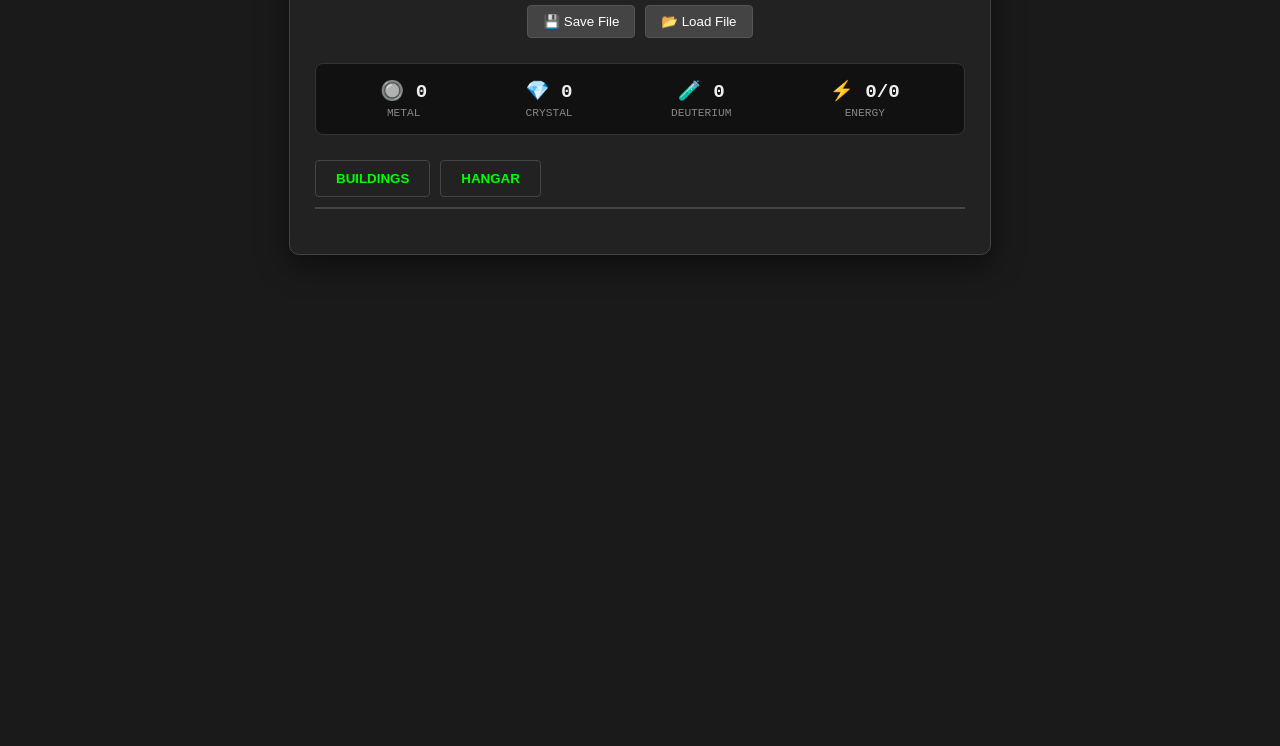
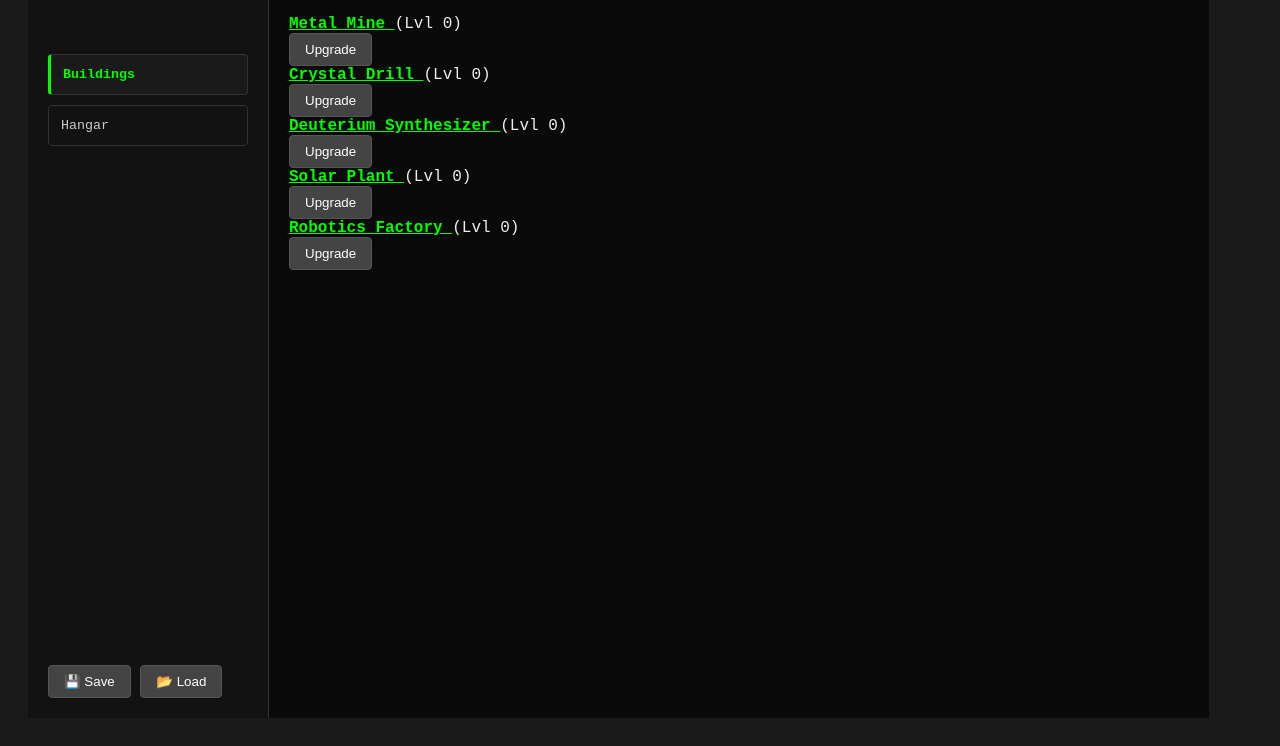
Before and after one commit to joaodperes/Stardust, a website built with Vite: page index.html in a window 1280 px wide. Shown: the part 110-856 px from the top of the page. Before the commit the page ends 800 px from the top, so only its background shows below. Built offline with nearby package versions, Linux system fonts and the light colour scheme.

Commit message:
Visual rendering changes

```diff
--- a/index.html
+++ b/index.html
@@ -7,66 +7,47 @@
     <link rel="stylesheet" href="style.css">
 </head>
 <body>
-    <div class="container">
+<body>
+    <div class="main-wrapper">
+        <aside class="side-menu">
             <h1>🚀 Colony Command</h1>
+            <nav class="nav-links">
+                <button id="btn-tab-buildings" class="tab-btn" onclick="UI.showTab('buildings')">Buildings</button>
+                <button id="id-tab-hangar" class="tab-btn" onclick="UI.showTab('hangar')">Hangar</button>
+            </nav>
 
-        <div class="menu-bar">
-            <button onclick="Game.downloadSave()">💾 Save File</button>
+            <div class="menu-bar-vertical">
+                <button onclick="Game.downloadSave()">💾 Save</button>
                 <input type="file" id="upload-input" style="display:none" onchange="Game.uploadSave(event)">
-            <button onclick="document.getElementById('upload-input').click()">📂 Load File</button>
+                <button onclick="document.getElementById('upload-input').click()">📂 Load</button>
             </div>
+        </aside>
 
+        <main class="game-content">
             <div class="resource-bar">
-            <div class="res-item" id="metal-hover">
-                <div class="res-value">🔘 <span id="metal-display">0</span></div>
-                <div class="res-label">Metal</div>
                 </div>
-            <div class="res-item" id="crystal-hover">
-                <div class="res-value">💎 <span id="crystal-display">0</span></div>
-                <div class="res-label">Crystal</div>
-            </div>
-            <div class="res-item" id="deuterium-hover">
-                <div class="res-value">🧪 <span id="deuterium-display">0</span></div>
-                <div class="res-label">Deuterium</div>
-            </div>
-            <div class="res-item">
-                <div class="res-value">⚡ <span id="energy-display">0</span>/<span id="max-energy-display">0</span></div>
-                <div class="res-label">Energy</div>
-            </div>
-        </div>
-
-        <nav class="tab-menu">
-            <button onclick="UI.showTab('buildings')">Buildings</button>
-            <button onclick="UI.showTab('hangar')">Hangar</button>
-            </nav>
 
             <section id="tab-buildings" class="game-tab">
                 <div id="building-list"></div>
             </section>
 
             <section id="tab-details" class="game-tab">
-            <button onclick="UI.showTab('buildings')" style="margin-bottom: 10px;">⬅ Back to Buildings</button>
-            <h2 id="details-name">Building Name</h2>
-            <p id="details-desc" style="font-style: italic; color: #aaa;"></p>
+                <button onclick="UI.showTab('buildings')" class="btn-back">⬅ Back</button>
+                <h2 id="details-name"></h2>
+                <p id="details-desc"></p>
                 <hr>
-            <h3>Next 5 Levels Projection</h3>
+                <h3>Projection</h3>
                 <div id="details-projection"></div>
             </section>
 
-        <section id="tab-hangar" class="game-tab" style="display:none">
+            <section id="tab-hangar" class="game-tab">
                 <h2>Hangar</h2>
                 <p>Ship construction facilities coming soon...</p>
             </section>
 
             <div id="construction-status" class="status-panel" style="display:none">
-            <div class="status-info">
-                🏗️ <span id="build-name">None</span>: <span id="build-time">0</span>s
-                <button onclick="Game.cancelConstruction()" class="btn-cancel">Cancel (50%)</button>
                 </div>
-            <div class="progress-container">
-                <div id="build-progress-bar" class="progress-bar"></div>
-            </div>
-        </div>
+        </main>
     </div>
 
     <script type="module" src="/src/main.js"></script>
--- a/src/main.js
+++ b/src/main.js
@@ -1,10 +1,6 @@
 import '../style.css';
 import { gameData, icons } from './gameData.js';
 import { Economy } from './economy.js';
-
-window.gameData = gameData; // Expose for debugging
-window.UI = UI;
-window.Game = Game;
 
 // --- SAVE/LOAD SYSTEM ---
 const SaveSystem = {
@@ -39,19 +35,28 @@ const UI = {
             </div>`;
         }
         document.getElementById("building-list").innerHTML = listHtml;
+        // Ensure the game starts on the correct tab
+        UI.showTab(gameData.currentTab || 'buildings');
     },
 
     showTab(tabName) {
         gameData.currentTab = tabName;
-        // Hide all tabs first
+
+        // 1. Hide all tabs and show the selected one
         document.querySelectorAll('.game-tab').forEach(tab => {
-            tab.style.display = 'none';
+            tab.style.display = tab.id === `tab-${tabName}` ? 'block' : 'none';
         });
-        // Show the active one
-        document.getElementById(`tab-${tabName}`).style.display = 'block';
 
-        // Optional: Save the current tab preference
-        //SaveSystem.save();
+        // 2. Manage button highlighting
+        document.querySelectorAll('.tab-btn').forEach(btn => {
+            btn.classList.remove('active');
+        });
+
+        // We look for a button with an ID matching the tab
+        const activeBtn = document.getElementById(`btn-tab-${tabName}`);
+        if (activeBtn) activeBtn.classList.add('active');
+
+        SaveSystem.save();
     },
 
     showDetails(key) {
@@ -306,3 +311,7 @@ setInterval(() => {
     gameData.lastTick = now;
     UI.update();
 }, 100);
+
+window.gameData = gameData; // Expose for debugging
+window.UI = UI;
+window.Game = Game;
--- a/style.css
+++ b/style.css
@@ -152,3 +152,76 @@ button:hover { background: #555; }
 .details-trigger:hover {
     color: #fff;
 }
+
+.main-wrapper {
+    display: flex;
+    min-height: 100vh;
+}
+
+.side-menu {
+    width: 200px;
+    background: #111;
+    border-right: 2px solid #333;
+    display: flex;
+    flex-direction: column;
+    padding: 20px;
+    gap: 10px;
+}
+
+.game-content {
+    flex: 1; /* This takes up the rest of the screen */
+    padding: 20px;
+    max-width: 900px; /* Keeps the game part from getting too wide */
+}
+
+.main-wrapper {
+    display: flex;
+    height: 100vh;
+    overflow: hidden;
+}
+
+.side-menu {
+    width: 200px;
+    background: #121212;
+    border-right: 1px solid #333;
+    display: flex;
+    flex-direction: column;
+    padding: 20px;
+}
+
+.nav-links {
+    display: flex;
+    flex-direction: column;
+    gap: 10px;
+    margin-top: 30px;
+    flex-grow: 1;
+}
+
+.tab-btn {
+    background: transparent;
+    color: #ccc; /* White/Grey by default */
+    border: 1px solid #333;
+    padding: 12px;
+    text-align: left;
+    cursor: pointer;
+    font-family: inherit;
+}
+
+.tab-btn:hover { background: #1a1a1a; }
+
+/* The "Bold/Green" state for the active tab */
+.tab-btn.active {
+    color: #00ff00;
+    border-left: 3px solid #00ff00;
+    font-weight: bold;
+    background: #1a1a1a;
+}
+
+.game-content {
+    flex-grow: 1;
+    overflow-y: auto;
+    padding: 20px;
+    background: #0a0a0a;
+}
+
+.game-tab { display: none; } /* Hidden by default */
```
Lines whose indentation alone changed are shown as unchanged.
